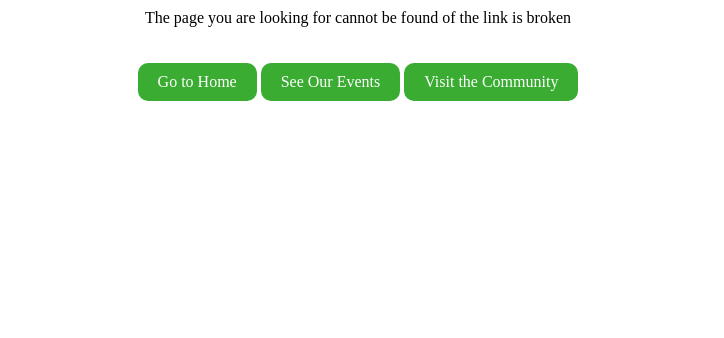
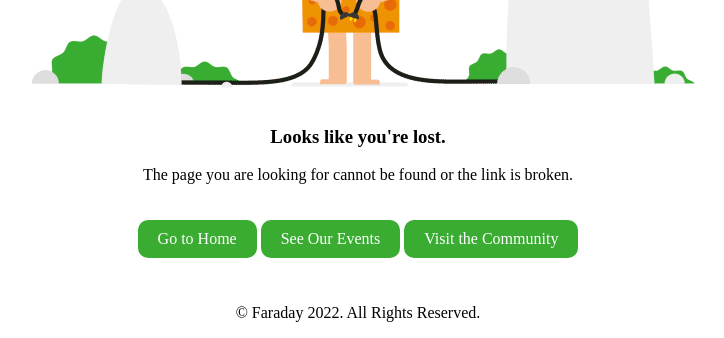
Before and after one commit to faradayafrica/Url-Shortener-API, a Django app: page /1 in a window 1280 px wide. Shown: the part 515-853 px from the top of the page, without its empty margins (282-1006 px from the left). Before the commit the page ends 616 px from the top, so only its background shows below. Run offline with Django 3.2, Linux system fonts and the light colour scheme; data comes from the database, SQL or seed files in the repository.

Commit message:
Update: made it look better, made all images local

```diff
--- a/core/static/css/style.css
+++ b/core/static/css/style.css
@@ -8,7 +8,7 @@ body {
 
 
 .page_404 {
-    padding: 40px 0;
+    padding: 10px 0;
     background: #fff;
     font-family: "Arvo", serif;
   }
@@ -17,8 +17,8 @@ body {
     width: 100%;
   }
 
-  .four_zero_four_bg {
-    background-image: url(https://cdn.dribbble.com/users/285475/screenshots/2083086/dribbble_1.gif);
+  .four_zero_four_bg.img{
+    background-image: url('../images/backgroung.gif');
     height: 400px;
     background-position: center;
     background-repeat: no-repeat;
@@ -26,6 +26,7 @@ body {
 
   .four_zero_four_bg h1 {
     font-size: 80px;
+    margin-bottom: 1%;
   }
 
   .four_zero_four_bg h3 {
--- a/core/templates/core/404.html
+++ b/core/templates/core/404.html
@@ -20,20 +20,22 @@
 
         <section class="page_404">
             <div class="container">
+            <img src="{% static 'images/faraday.svg' %}" style="text-center;   width: 13vh;
+            height: 10vh;" />
             <div class="row">
                 <div class="col-sm-12 ">
                 <div class="col-sm-10 col-sm-offset-1  text-center">
                     <div class="four_zero_four_bg">
-                    <h1 class="text-center ">404</h1>
-
+                    <h1 class="text-center">404</h1>
+                    <div class="four_zero_four_bg img"></div>
                     </div>
 
                     <div class="contant_box_404">
                     <h3 class="h2">
-                        Look like you're lost
+                        Looks like you're lost.
                     </h3>
 
-                    <p>The page you are looking for cannot be found of the link is broken</p>
+                    <p>The page you are looking for cannot be found or the link is broken.</p>
 
                     <a href="https://www.faraday.africa" class="link_404">Go to Home</a>
                     <a href="https://events.faraday.africa" class="link_404">See Our Events</a>
@@ -45,4 +47,8 @@
             </div>
         </section>
     </body>
+
+    <footer>
+        <p>&copy Faraday 2022. All Rights Reserved.</p>
+    </footer>
 </html>
--- a/core/views.py
+++ b/core/views.py
@@ -16,7 +16,7 @@ def home(request):
     # Renders the index page for faraday.
     #
 
-    return HttpResponseRedirect('https://faraday.africa')
+    return render(request, "core/404.html")
 
 
 """The view for redirect a short url to the original one"""
```
Also changed, not shown: core/static/images/backgroung.gif (added), core/static/images/faraday.svg (added).
